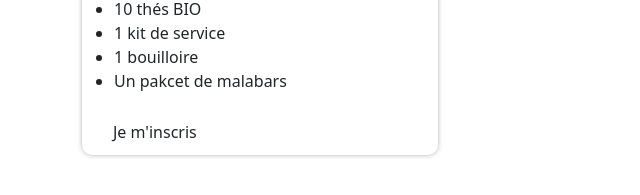
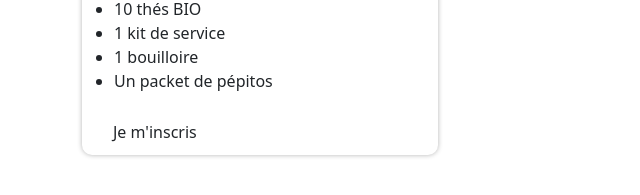
Before and after one commit to Kaladeth/site-the, a plain HTML site: page index.html in a window 1280 px wide. Shown: the part 3973-4168 px from the top of the page, 0-640 px from the left. Drawn offline with nearby package versions, Linux system fonts and the light colour scheme.

Commit message:
Update index.html

```diff
--- a/index.html
+++ b/index.html
@@ -238,7 +238,7 @@
                                 <li>10 thés BIO</li>
                                 <li>1 kit de service</li>
                                 <li>1 bouilloire</li>
-                                <li>Un pakcet de malabars</li>
+                                <li>Un packet de pépitos</li>
                             </ul>
                         </div>
                         <div class="pack-signup">
```
